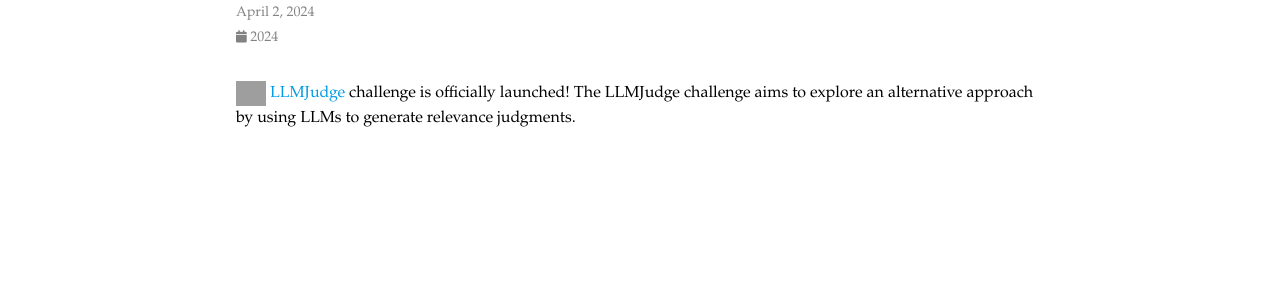
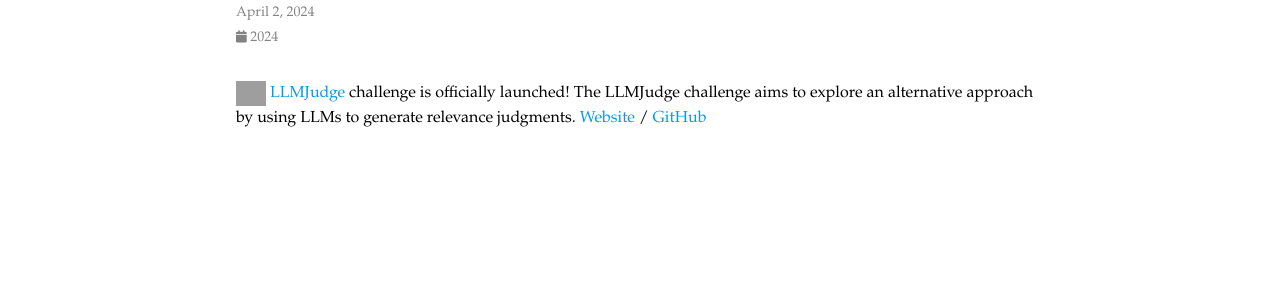
Before and after one commit to rahmanidashti/rahmanidashti.github.io, a Jekyll site: the page built from _news/24_04_LLMJudge_Challenge.md, in a window 1280 px wide. Shown: the part 159-459 px from the top of the page. Built offline with Jekyll 4.4.1, drawn with Linux system fonts in a browser that asks for light colours; comment, search, counter and statistics services are not loaded; a style sheet for code colours, icons or effects is not loaded; grey boxes are pictures that could not be loaded.

Commit message:
Update 24_04_LLMJudge_Challenge.md

```diff
--- a/_news/24_04_LLMJudge_Challenge.md
+++ b/_news/24_04_LLMJudge_Challenge.md
@@ -4,4 +4,4 @@
 inline: true
 ---
 
-<img style="vertical-align:middle" width="30px" height="25px" src="../assets/img/LLMJudge-logo.png" /> <a href="https://llm4eval.github.io/challenge/">LLMJudge</a> challenge is officially launched! The LLMJudge challenge aims to explore an alternative approach by using LLMs to generate relevance judgments.
+<img style="vertical-align:middle" width="30px" height="25px" src="../assets/img/LLMJudge-logo.png" /> <a href="https://llm4eval.github.io/challenge/">LLMJudge</a> challenge is officially launched! The LLMJudge challenge aims to explore an alternative approach by using LLMs to generate relevance judgments. <a href="https://llm4eval.github.io/challenge/">Website</a> / <a href="https://github.com/llm4eval/LLMJudge">GitHub</a>
```
